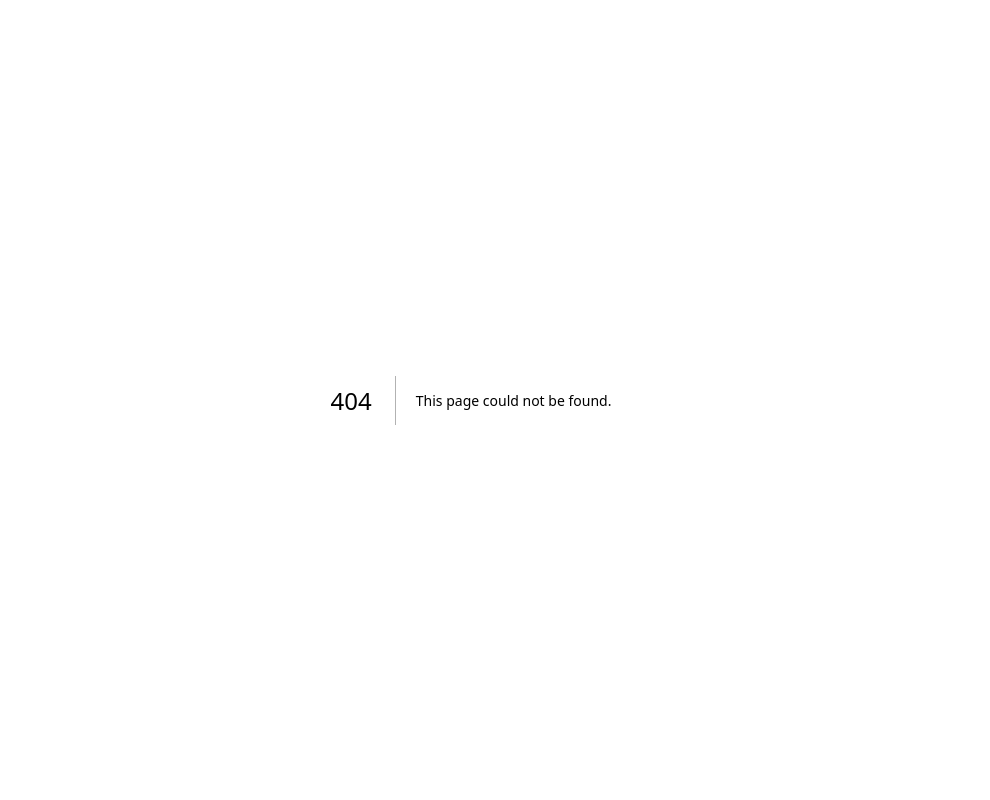
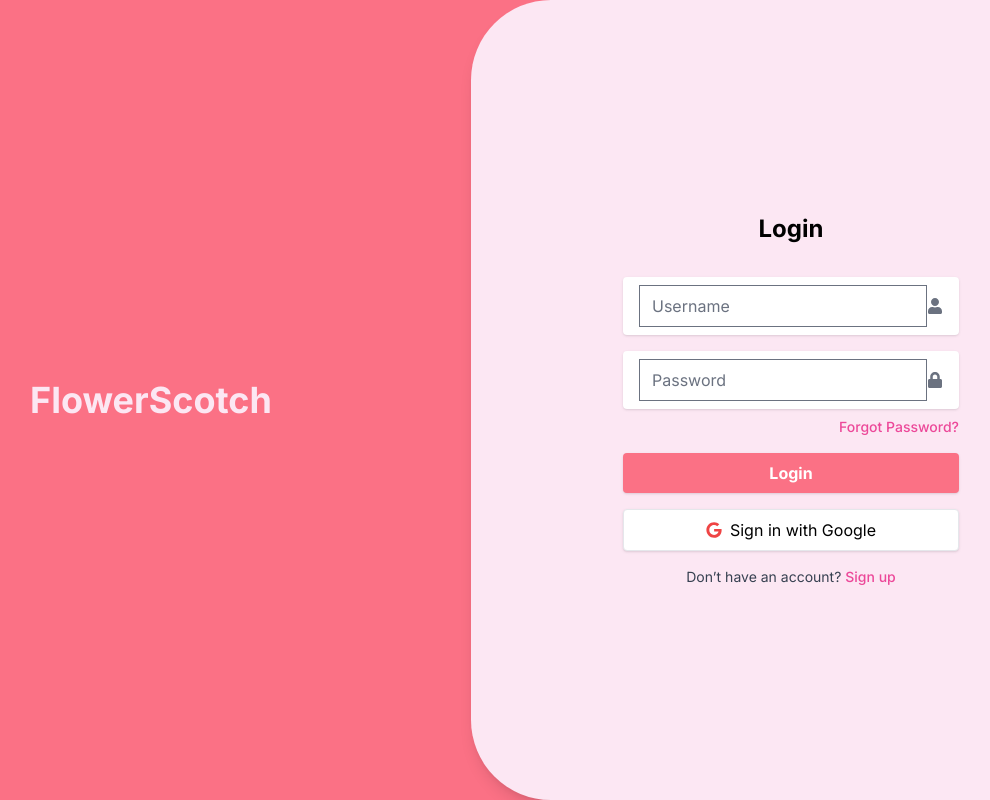
Before and after one commit to Puren34/bentwelve, a Next.js app: page /login in a window 1280 px wide. Before the commit this address had no page. Shown: the whole page, without its empty margins (169-1159 px from the left). Built offline with nearby package versions, Linux system fonts and the light colour scheme; a web font is replaced by a local one.

Commit message:
login page

```diff
--- /dev/null
+++ b/app/login/page.tsx
@@ -0,0 +1,69 @@
+import { FaUser, FaLock, FaGoogle } from "react-icons/fa";
+
+export default function LoginPage() {
+  return (
+    <div className="flex min-h-screen bg-rose-400">
+      {/* Left Section */}
+      <div className="flex-1 flex items-center justify-center text-pink-100 font-bold text-4xl">
+        FlowerScotch
+      </div>
+
+      {/* Right Section */}
+      <div className="flex-1 flex items-center justify-center bg-pink-100 rounded-l-[80px] shadow-lg">
+        <div className="w-full max-w-sm px-6 py-10">
+          <h2 className="text-2xl font-bold text-center text-black mb-8">Login</h2>
+
+          {/* Username */}
+          <div className="mb-4">
+            <div className="flex items-center bg-white shadow px-4 py-2 rounded">
+              <input
+                type="text"
+                placeholder="Username"
+                className="flex-1 outline-none bg-transparent"
+              />
+              <FaUser className="text-gray-500" />
+            </div>
+          </div>
+
+          {/* Password */}
+          <div className="mb-2">
+            <div className="flex items-center bg-white shadow px-4 py-2 rounded">
+              <input
+                type="password"
+                placeholder="Password"
+                className="flex-1 outline-none bg-transparent"
+              />
+              <FaLock className="text-gray-500" />
+            </div>
+          </div>
+
+          {/* Forgot Password */}
+          <div className="text-right text-sm mb-4">
+            <a href="#" className="text-pink-500 hover:underline font-medium">
+              Forgot Password?
+            </a>
+          </div>
+
+          {/* Login Button */}
+          <button className="w-full bg-rose-400 hover:bg-rose-500 text-white font-bold py-2 rounded shadow mb-4">
+            Login
+          </button>
+
+          {/* Google Button */}
+          <button className="w-full bg-white border py-2 rounded shadow flex items-center justify-center gap-2">
+            <FaGoogle className="text-red-500" />
+            <span>Sign in with Google</span>
+          </button>
+
+          {/* Signup Link */}
+          <p className="text-center mt-4 text-sm text-gray-700">
+            Don’t have an account?{" "}
+            <a href="#" className="text-pink-500 hover:underline font-medium">
+              Sign up
+            </a>
+          </p>
+        </div>
+      </div>
+    </div>
+  );
+}
--- a/package.json
+++ b/package.json
@@ -17,6 +17,7 @@
     "postgres": "^3.4.5",
     "react": "latest",
     "react-dom": "latest",
+    "react-icons": "^5.5.0",
     "tailwindcss": "3.4.17",
     "typescript": "5.7.3",
     "use-debounce": "^10.0.4",
```
Also changed, not shown: 1 other file (tests, documents, lock files or other folders).
